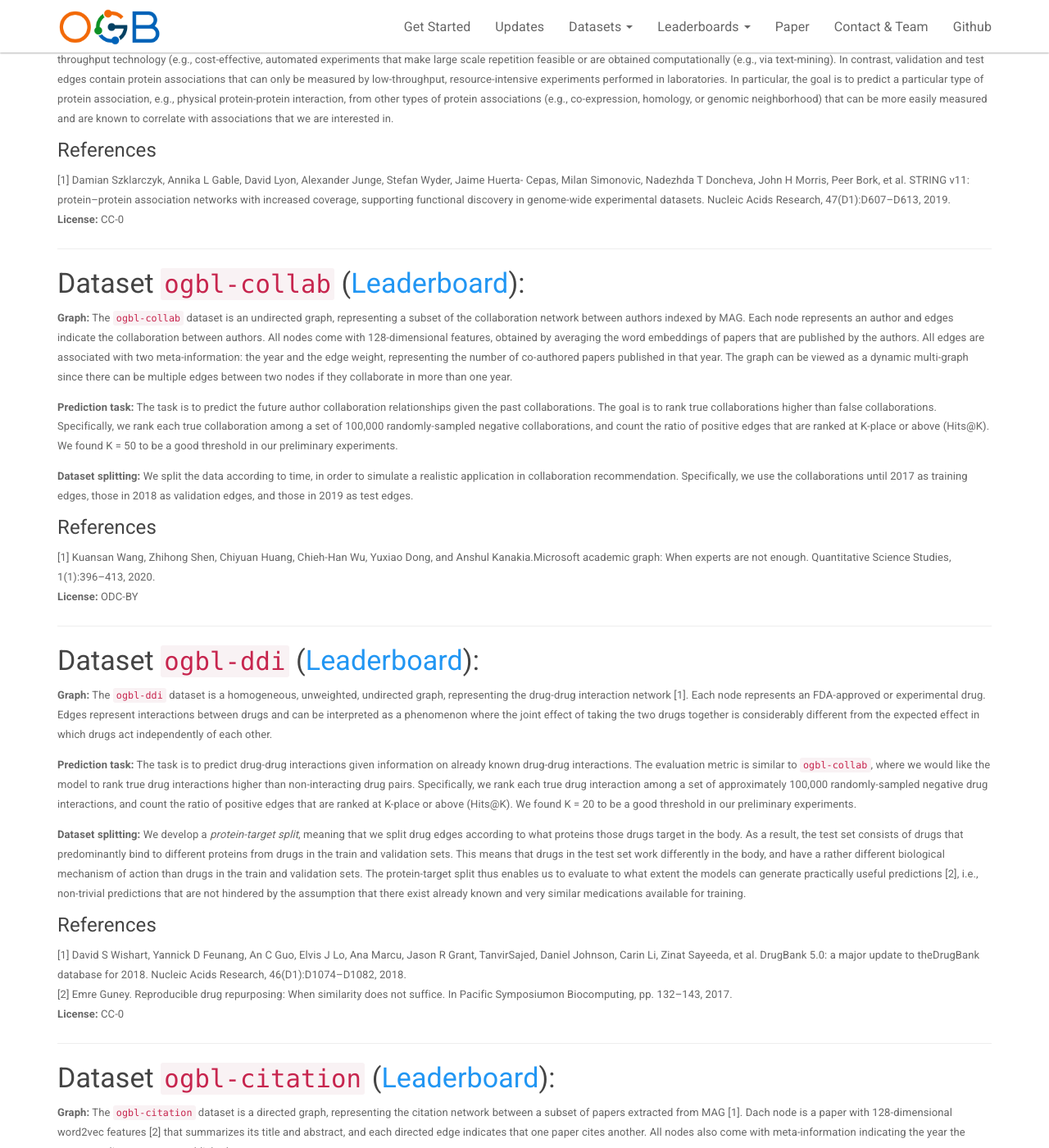
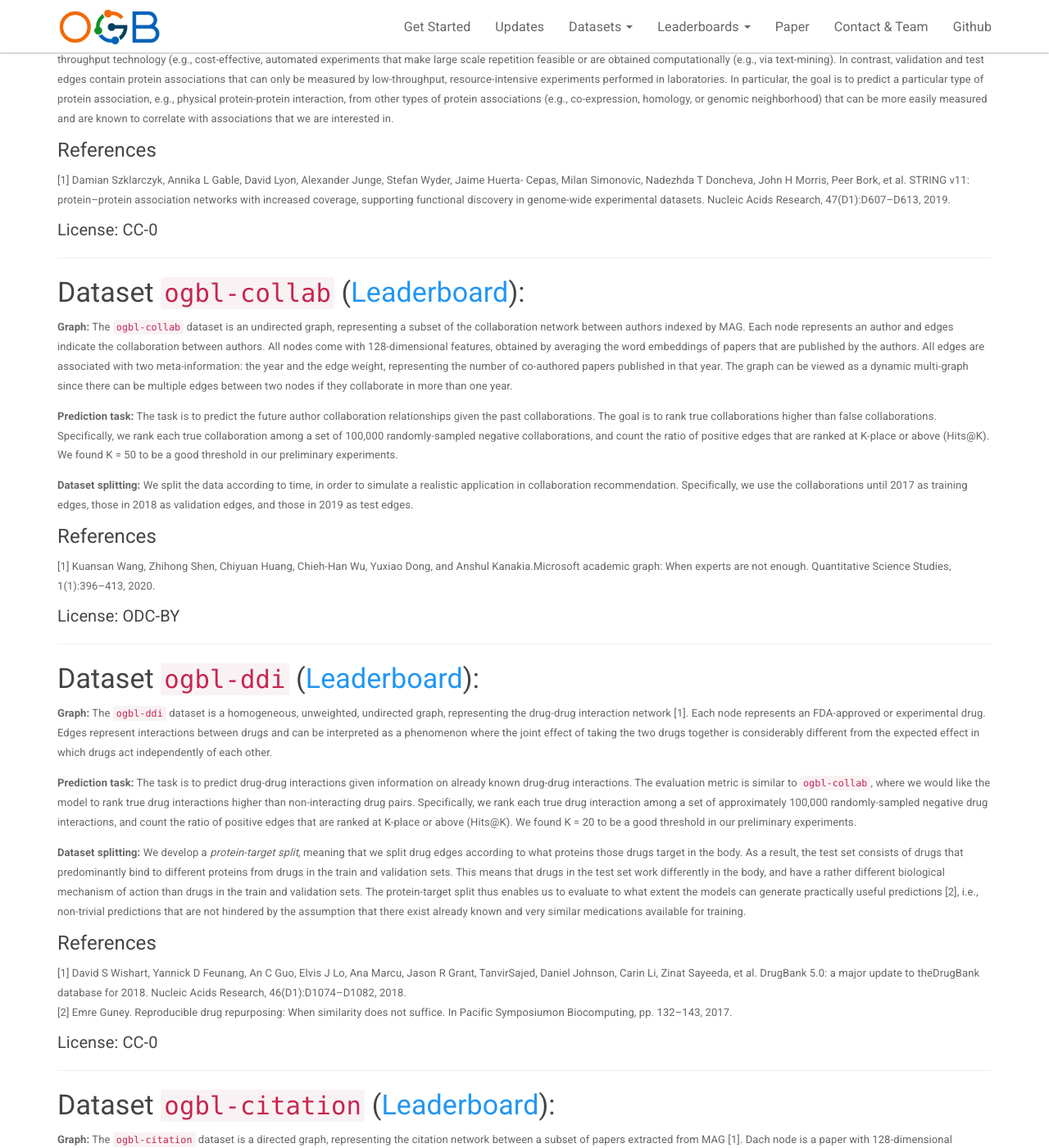
Before and after one commit to snap-stanford/ogb-web, a Jekyll site: the page built from _docs/datasets/linkprop.md, in a window 1280 px wide and 1400 px high, scrolled down 988 px. Shown: the whole window at 82% size. Built offline with Jekyll 4.4.1, drawn with Linux system fonts in a browser that asks for light colours; some of the changed text lies outside the part shown.

```diff
--- a/_docs/datasets/linkprop.md
+++ b/_docs/datasets/linkprop.md
@@ -45,7 +45,7 @@ In particular, the goal is to predict a particular type of protein association,
 #### References
 
 [1] Damian Szklarczyk, Annika L Gable, David Lyon, Alexander Junge, Stefan Wyder, Jaime Huerta- Cepas, Milan Simonovic, Nadezhda T Doncheva, John H Morris, Peer Bork, et al. STRING v11: protein–protein association networks with increased coverage, supporting functional discovery in genome-wide experimental datasets. Nucleic Acids Research, 47(D1):D607–D613, 2019. <br/>
-**License:** CC-0
+##### License: CC-0
 
 <a name="ogbl-collab"/>
 
@@ -66,7 +66,7 @@ The graph can be viewed as a dynamic multi-graph since there can be multiple edg
 #### References
 
 [1] Kuansan Wang, Zhihong Shen, Chiyuan Huang, Chieh-Han Wu, Yuxiao Dong, and Anshul Kanakia.Microsoft academic graph:  When experts are not enough. Quantitative Science Studies, 1(1):396–413, 2020. <br/>
-**License:** ODC-BY
+##### License: ODC-BY
 
 
 <a name="ogbl-ddi"/>
@@ -87,7 +87,7 @@ The graph can be viewed as a dynamic multi-graph since there can be multiple edg
 
 [1] David S Wishart, Yannick D Feunang, An C Guo, Elvis J Lo, Ana Marcu, Jason R Grant, TanvirSajed, Daniel Johnson, Carin Li, Zinat Sayeeda, et al.  DrugBank 5.0:  a major update to theDrugBank database for 2018. Nucleic Acids Research, 46(D1):D1074–D1082, 2018. <br/>
 [2] Emre Guney. Reproducible drug repurposing: When similarity does not suffice. In Pacific Symposiumon Biocomputing, pp. 132–143, 2017. <br/>
-**License:** CC-0
+##### License: CC-0
 
 
 <a name="ogbl-citation"/>
@@ -112,7 +112,7 @@ The evaluation metric is Mean Reciprocal Rank (MRR), where the reciprocal rank o
 
 [1] Kuansan Wang, Zhihong Shen, Chiyuan Huang, Chieh-Han Wu, Yuxiao Dong, and Anshul Kanakia.Microsoft academic graph:  When experts are not enough. Quantitative Science Studies, 1(1):396–413, 2020. <br/>
 [2] Tomas Mikolov, Ilya Sutskever, Kai Chen, Greg S Corrado, and Jeff Dean. Distributed representationsof words and phrases and their compositionality. In Advances in Neural Information Processing Systems (NeurIPS), pp. 3111–3119, 2013. <br/>
-**License:** ODC-BY
+##### License: ODC-BY
 
 <a name="ogbl-wikikg"/>
 
@@ -136,7 +136,7 @@ Note that our dataset split is different from the existing Wikidata KG dataset t
 [1] Denny Vrandecˇic ́ and Markus Krötzsch. Wikidata: a free collaborative knowledgebase. Communications of the ACM, 57(10):78–85, 2014. <br/>
 [2] [https://archive.org/search.php?query=creator\%3A\%22Wikidata+editors\%22](https://archive.org/search.php?query=creator\%3A\%22Wikidata+editors\%22) <br/>
 [3] Xiaozhi Wang, Tianyu Gao, Zhaocheng Zhu, Zhiyuan Liu, Juanzi Li, and Jian Tang. Kepler: A unified model for knowledge embedding and pre-trained language representation. arXiv preprint arXiv:1911.06136, 2019. <br/>
-**License:** CC-0
+##### License: CC-0
 
 
 <a name="ogbl-biokg"/>
@@ -156,7 +156,7 @@ This is because the `ogbl-biokg` dataset involves heterogeneous interactions tha
 **Prediction task:** The task is to predict new triplets given the training triplets. The evaluation protocol is exactly the same as [`ogbl-wikikg`](#ogbl-wikikg), except that here we only consider ranking against *entities of the same type*. For instance, when corrupting head entities of the protein type, we only consider negative protein entities.
 
 **Dataset splitting:** For this dataset, we adopt a random split. While splitting the triplets according to time is an attractive alternative, we note that it is incredibly challenging to obtain accurate information as to when individual experiments and observations underlying the triplets were made. We strive to provide additional dataset splits in future versions of the OGB. <br/>
-**License:** CC-0
+##### License: CC-0
 
 
 <a name="loader"/>
```
Also changed, not shown: _docs/datasets/graphprop.md (+3 -3 lines), _docs/datasets/nodeprop.md (+5 -5 lines).
